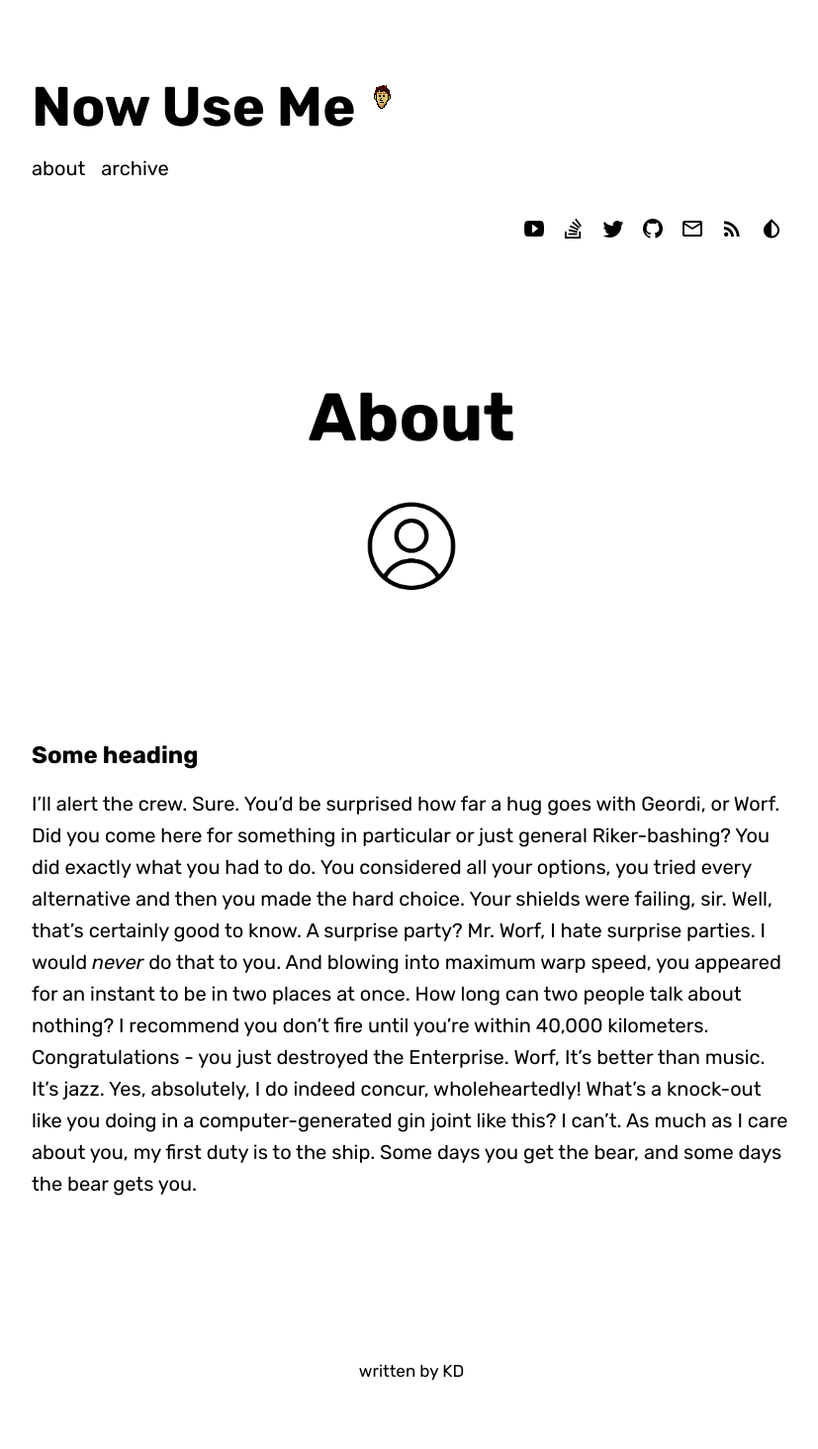
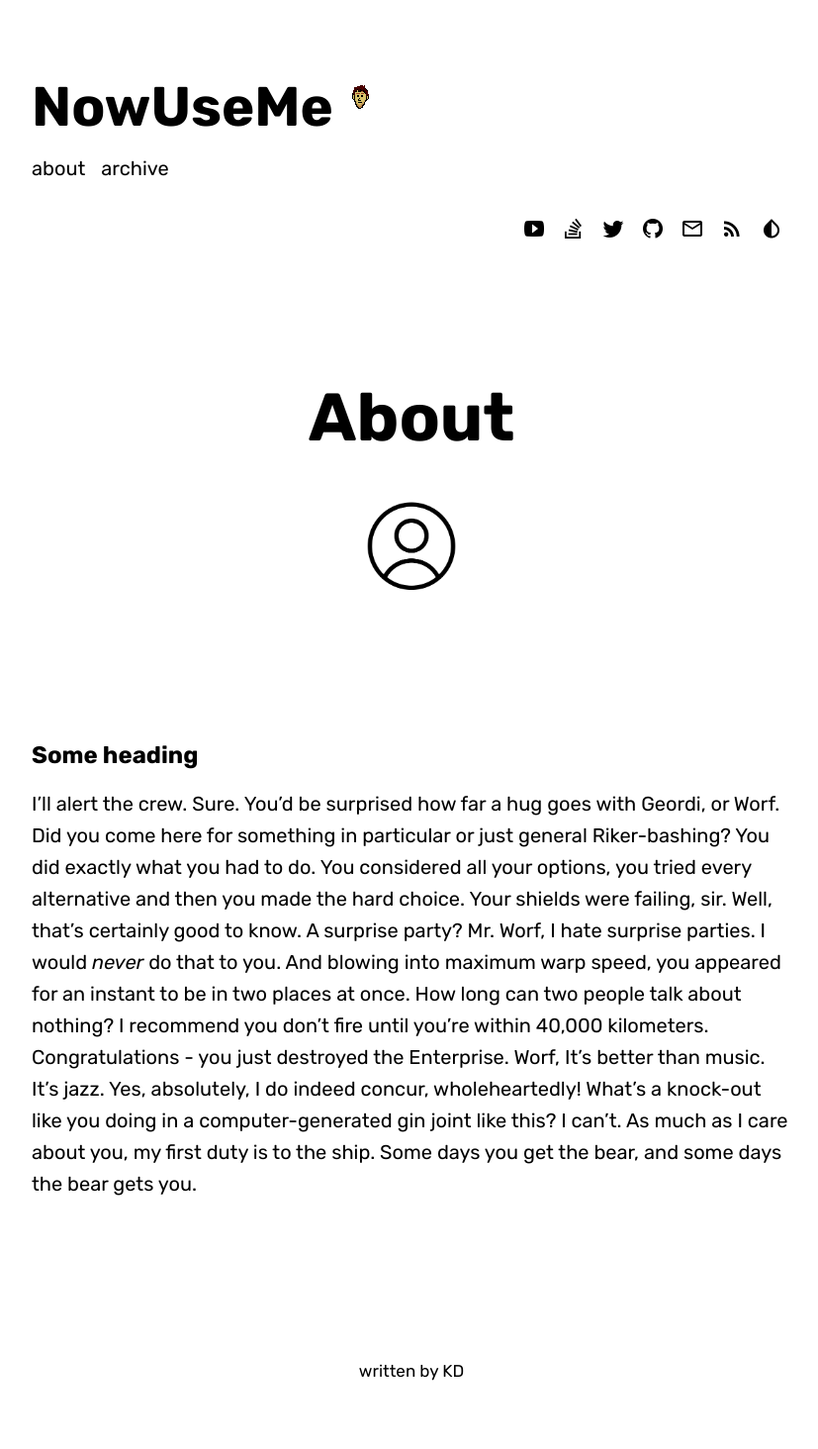
Before and after one commit to dkarthe/Now-Use-Me, a Jekyll site: the page built from about.md, in a window 1280 px wide. Shown: the whole page at 99% size, without its empty margins (224-1051 px from the left). Built offline with Jekyll 4.4.1, drawn with Linux system fonts in a browser that asks for light colours; some web fonts are replaced.

Commit message:
Update _config.yml

```diff
--- a/_config.yml
+++ b/_config.yml
@@ -4,7 +4,7 @@ baseurl                      : "/"
 url                          : "nowuse.me"
 
 blog:
-  title                      : Now Use Me
+  title                      : NowUseMe
   description                  : >
 
 
```
